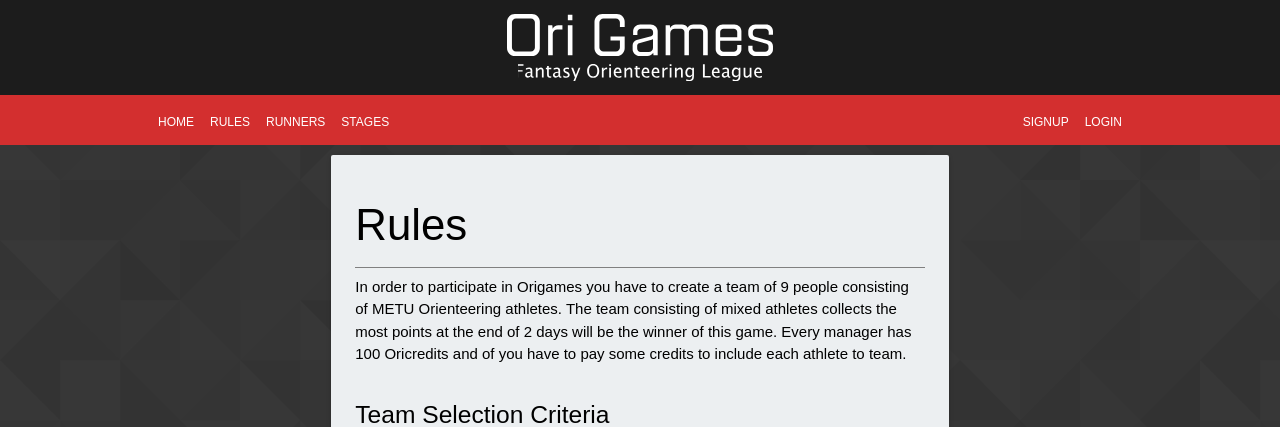
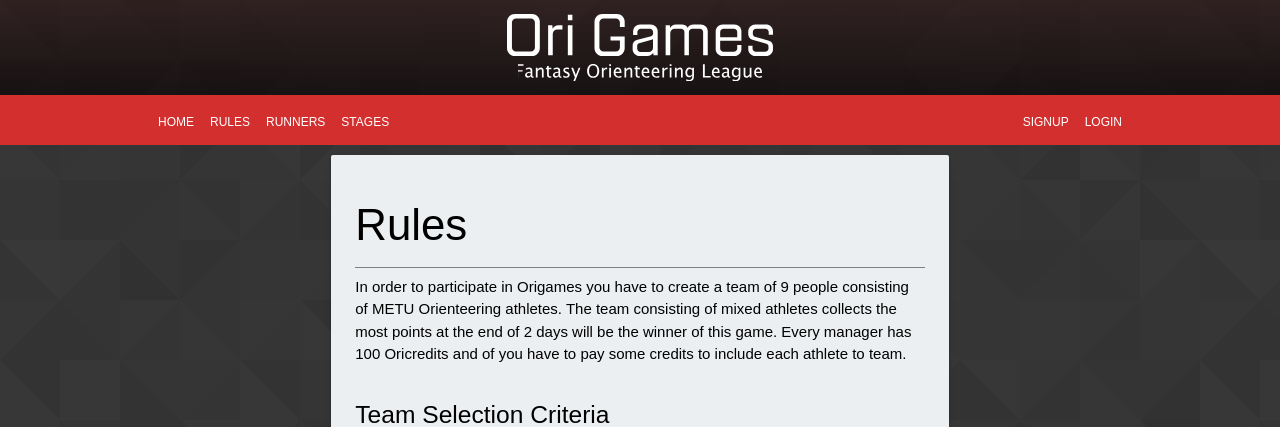
Before and after one commit to bilgeonceken/origames, a Django app: page /league/rules in a window 1280 px wide. Shown: the top 427 px of the page. Run offline with Django 3.2, Linux system fonts and the light colour scheme; parts of the project's set-up code (start-up, migrations or seed data) failed here and were passed over.

Commit message:
banner style changed

```diff
--- a/static/css/_velonavbar.css
+++ b/static/css/_velonavbar.css
@@ -18,6 +18,7 @@
 .banner{
   width: 100vw;
   background-color: #1c1c1c;
+  background: linear-gradient(rgba(44, 13, 13, 0.49), rgba(0, 0, 0, 0.8)), url(/static/images/bg2.png);
 }
 
 .bannermidwrapper{
```
